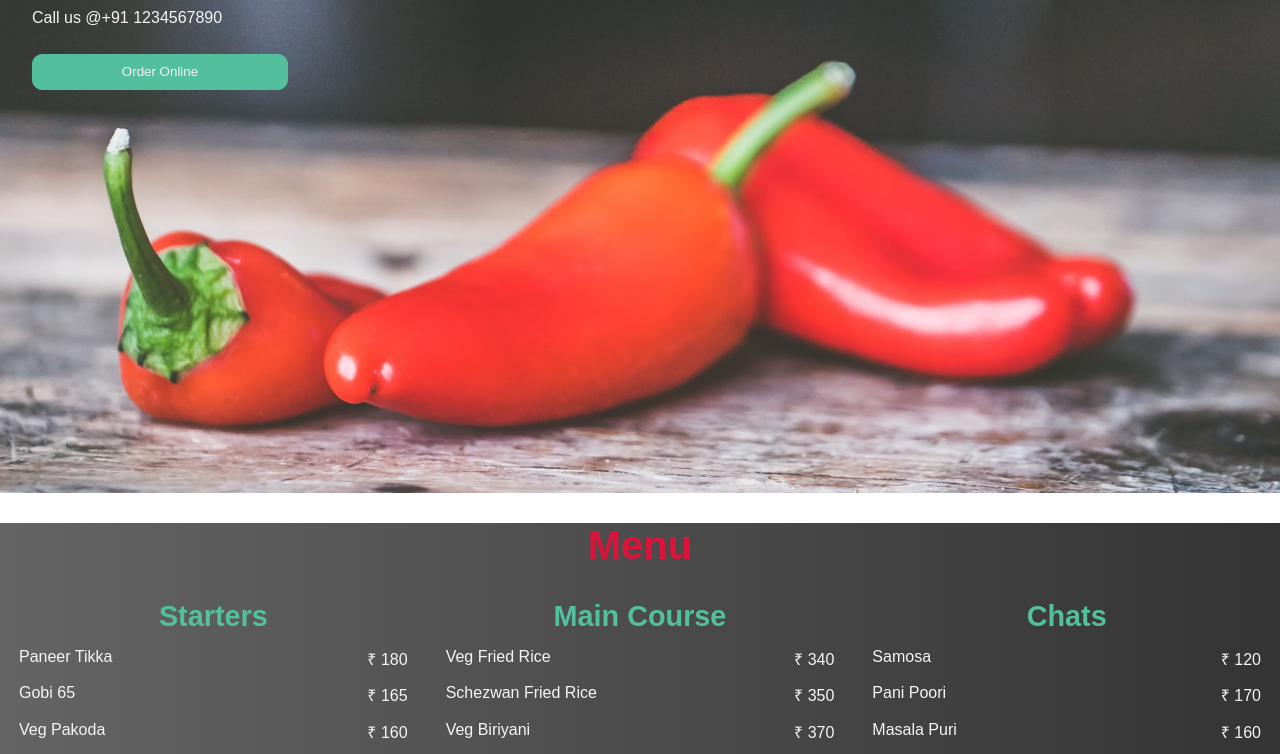
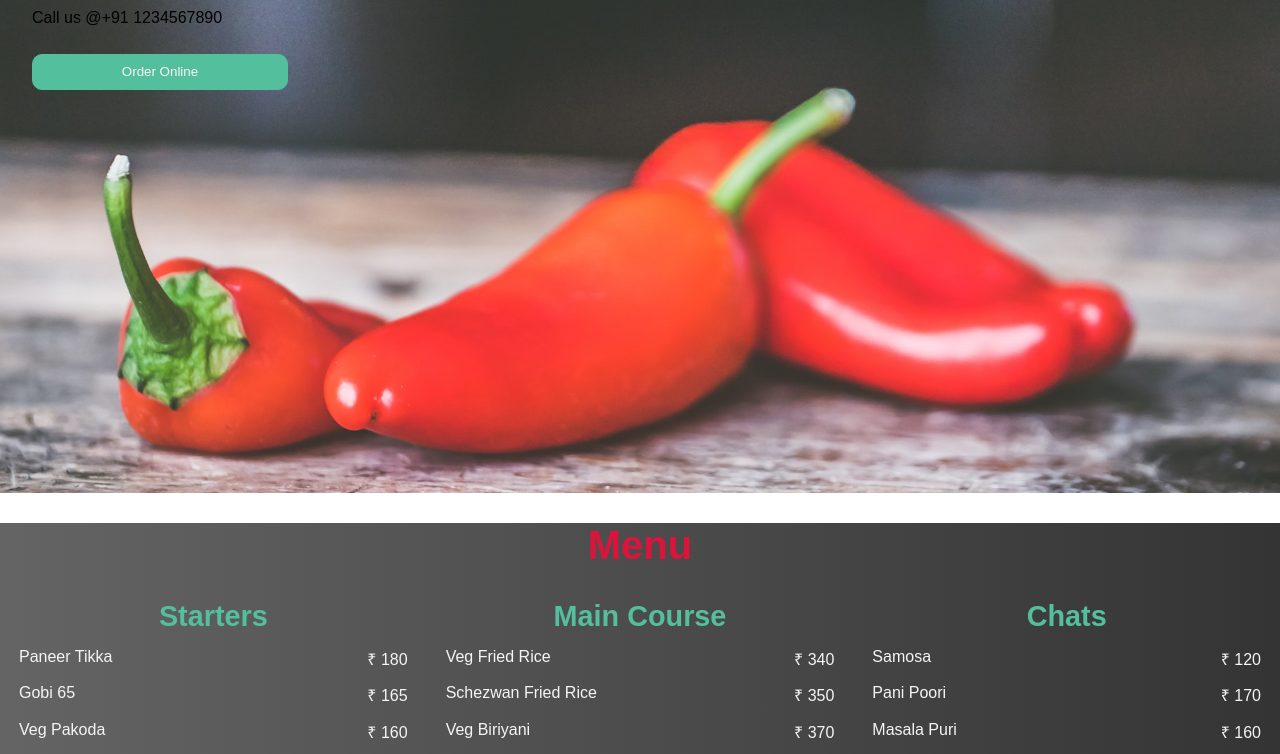
Before and after one commit to Angathan003/HTML-and-CSS, a plain HTML site: page index.html in a window 1280 px wide. Shown: the part 307-1061 px from the top of the page. Drawn offline with Linux system fonts and the light colour scheme.

Commit message:
add background

```diff
--- a/CSS/style.css
+++ b/CSS/style.css
@@ -18,14 +18,14 @@ body,h2{
     color:var(--white);
 } */
 
+/* CSS */
 .landing {
+    width: 100%;
+    height: 100vh;
     background-image: url('../media/bg.jpg');
+    background-repeat: no-repeat;
     background-size: cover;
-    background-position: center;
-    height: 100vh;
-    color: var(--white);
-    /* animation: animatedBackground 10s infinite; */
-}
+  }
 
 @keyframes animatedBackground {
     0% {
```
Also changed, not shown: app.js (+7 -2 lines).
